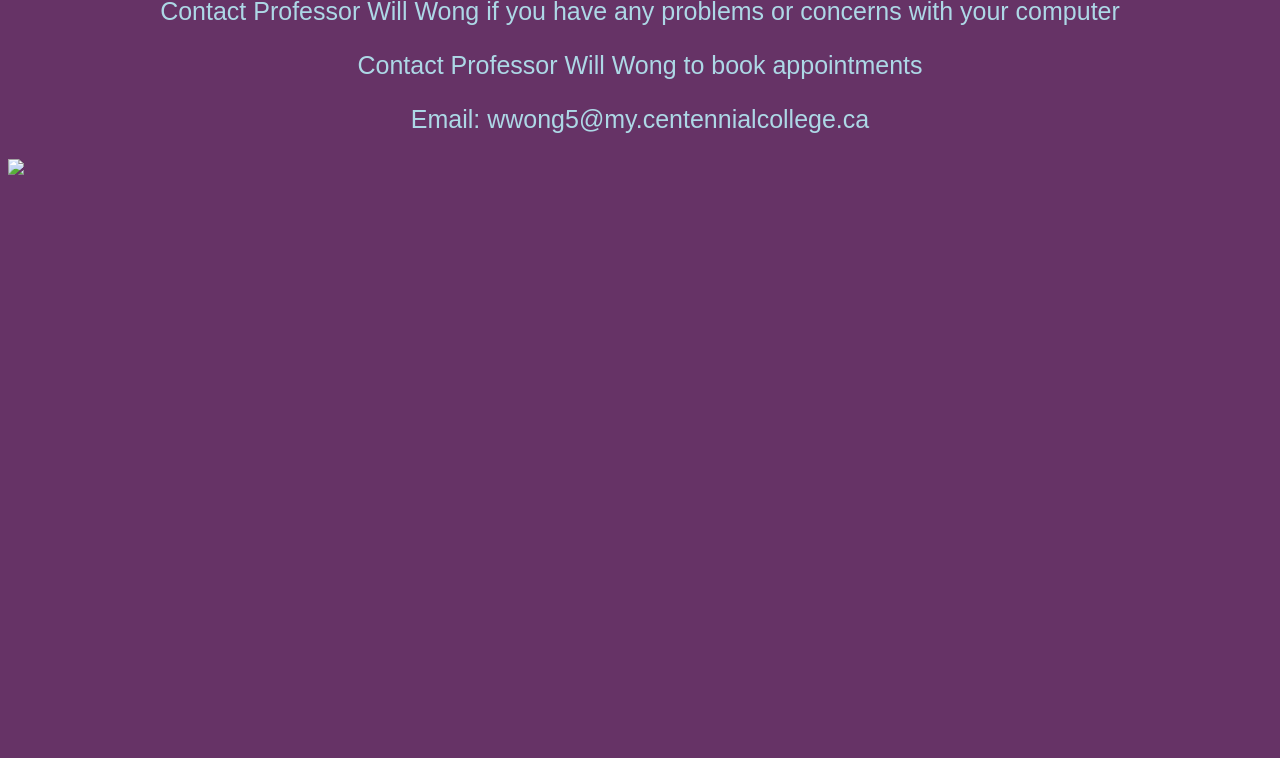
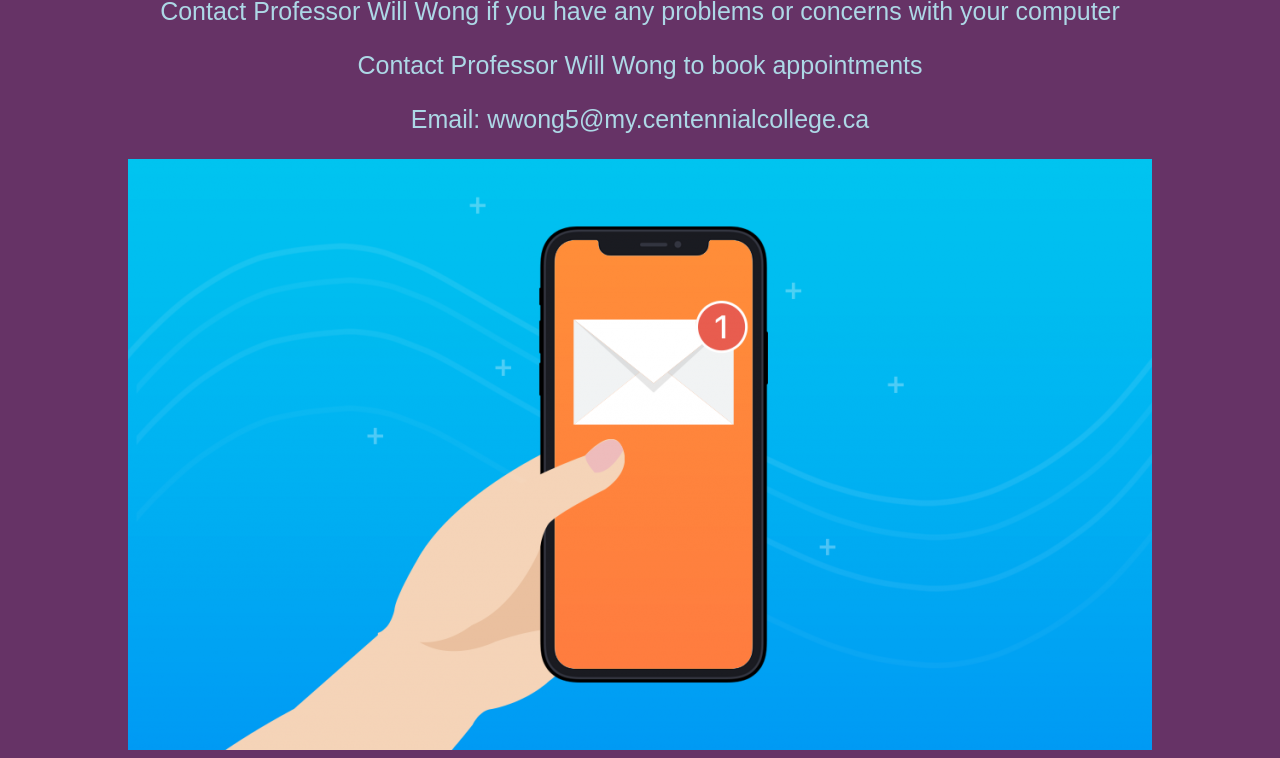
Before and after one commit to Jet488/ICETWorkshop, a plain HTML site: page Support.html in a window 1280 px wide. Shown: the part 68-826 px from the top of the page. Before the commit the page ends 800 px from the top, so only its background shows below. Drawn offline with Linux system fonts and the light colour scheme.

Commit message:
Update Support.html

```diff
--- a/Support.html
+++ b/Support.html
@@ -20,7 +20,7 @@
 <p6 ="about"> Contact Professor Will Wong if you have any problems or concerns with your computer </p>
 <p7 ="about"> Contact Professor Will Wong to book appointments </p>
 <p8 ="about"> Email: wwong5@my.centennialcollege.ca </p>
-<img src="XYZ/email.png" />
+<img src="email.png" />
 </main>
 </body>
 </html>
```
